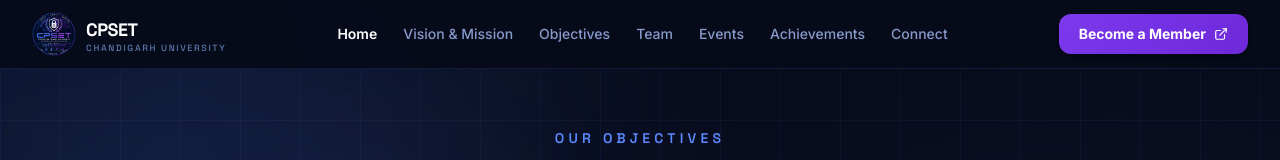
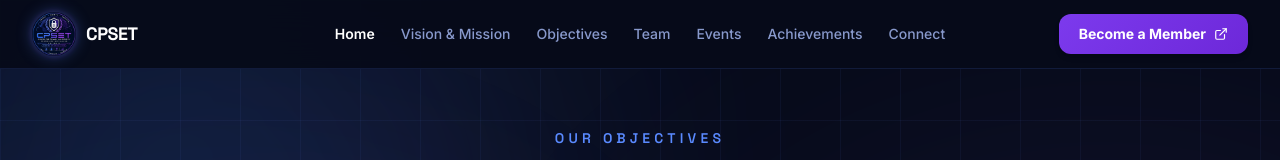
Before and after one commit to Pathi-AmanPal/CPSET, a Next.js app: page /objectives in a window 1280 px wide. Shown: the top 160 px of the page. Built offline with nearby package versions, Linux system fonts and the light colour scheme.

Commit message:
feat: navbar layout - logo left CTA right logo glow remove CU label

```diff
--- a/components/sections/Hero.tsx
+++ b/components/sections/Hero.tsx
@@ -6,7 +6,6 @@ import {
   ArrowDown,
   ExternalLink,
   Lock,
-  Shield,
   Cpu,
   Network,
   Lightbulb,
@@ -17,6 +16,7 @@ import {
   Trophy,
 } from "lucide-react";
 import Link from "next/link";
+import Image from "next/image";
 
 const leftCards = [
   {
@@ -173,31 +173,28 @@ export default function Hero() {
       {/* ── Center overlay content (on top of globe) ── */}
       <div className="relative z-10 flex flex-col items-center justify-center min-h-screen px-4 text-center pt-20 pb-24">
 
-        {/* Shield icon above label */}
+        {/* CPSET Logo above headline */}
         <motion.div
-          className="mb-3 p-3 rounded-2xl backdrop-blur-sm"
-          style={{
-            background: "rgba(100, 130, 255, 0.10)",
-            border: "1px solid rgba(120, 160, 255, 0.30)",
-            boxShadow: "0 0 20px rgba(100, 140, 255, 0.20)",
-          }}
+          className="mb-5 relative"
           initial={{ opacity: 0, y: -10 }}
           animate={{ opacity: 1, y: 0 }}
           transition={{ duration: 0.5 }}
         >
-          <Shield className="w-6 h-6" style={{ color: "#90B4FF" }} strokeWidth={1.5} />
+          <div
+            className="relative w-24 h-24 mx-auto"
+            style={{
+              filter: "drop-shadow(0 0 18px rgba(90,138,255,0.50)) drop-shadow(0 0 8px rgba(130,80,255,0.35))",
+            }}
+          >
+            <Image
+              src="/logo.png"
+              alt="CPSET Logo"
+              fill
+              className="object-contain"
+              priority
+            />
+          </div>
         </motion.div>
-
-        {/* Institution label */}
-        <motion.p
-          className="font-semibold text-xs uppercase tracking-[0.3em] mb-5"
-          style={{ color: "#7A9ACC" }}
-          initial={{ opacity: 0 }}
-          animate={{ opacity: 1 }}
-          transition={{ duration: 0.5, delay: 0.1 }}
-        >
-          Chandigarh University
-        </motion.p>
 
         {/* Headline — white to lavender gradient */}
         <motion.h1
--- a/components/sections/Navbar.tsx
+++ b/components/sections/Navbar.tsx
@@ -65,15 +65,22 @@ export default function Navbar() {
         }}
       >
         <div className="max-w-7xl mx-auto px-4 sm:px-6 lg:px-8">
-          <div className="flex items-center justify-between h-16 md:h-[68px]">
-            {/* Logo with institution subtitle */}
+          <div className="flex items-center h-16 md:h-[68px]">
+
+            {/* ── Left: Logo + CPSET ── */}
             <a
               href="#hero"
               onClick={(e) => handleNavClick(e, "#hero")}
-              className="flex items-center gap-2.5 group cursor-pointer"
+              className="flex items-center gap-2.5 group cursor-pointer shrink-0"
             >
-              {/* CPSET Logo image */}
-              <div className="relative w-11 h-11 shrink-0 group-hover:scale-105 transition-transform duration-200">
+              {/* Glow ring + logo image */}
+              <div
+                className="relative w-11 h-11 shrink-0 group-hover:scale-105 transition-transform duration-200 rounded-full"
+                style={{
+                  background: "radial-gradient(circle, rgba(90,138,255,0.30) 0%, rgba(130,80,255,0.18) 50%, transparent 75%)",
+                  boxShadow: "0 0 16px rgba(90,138,255,0.35), 0 0 6px rgba(130,80,255,0.25)",
+                }}
+              >
                 <Image
                   src="/logo.png"
                   alt="CPSET Logo"
@@ -82,16 +89,11 @@ export default function Navbar() {
                   priority
                 />
               </div>
-              <div className="flex flex-col leading-none">
-                <span className="font-heading font-bold text-lg tracking-tight" style={{ color: "#FFFFFF" }}>CPSET</span>
-                <span className="font-heading font-medium text-[9px] tracking-[0.18em] uppercase" style={{ color: "#5A7AAA" }}>
-                  Chandigarh University
-                </span>
-              </div>
+              <span className="font-heading font-bold text-lg tracking-tight" style={{ color: "#FFFFFF" }}>CPSET</span>
             </a>
 
-            {/* Desktop nav */}
-            <div className="hidden lg:flex items-center gap-0.5">
+            {/* ── Center: Nav links (absolutely centered) ── */}
+            <div className="hidden lg:flex items-center gap-0.5 absolute left-1/2 -translate-x-1/2">
               {links.map((link) => {
                 const active = activeSection === link.href;
                 return (
@@ -100,9 +102,7 @@ export default function Navbar() {
                     href={link.href}
                     onClick={(e) => handleNavClick(e, link.href)}
                     className={`px-3 py-2 text-sm font-medium transition-all duration-200 cursor-pointer relative ${
-                      active
-                        ? "font-semibold"
-                        : ""
+                      active ? "font-semibold" : ""
                     }`}
                     style={{ color: active ? "#FFFFFF" : "#8899CC" }}
                     onMouseEnter={e => { if (!active) (e.currentTarget as HTMLElement).style.color = "#C4D0FF"; }}
@@ -121,9 +121,8 @@ export default function Navbar() {
               })}
             </div>
 
-            {/* Navbar CTA + Mobile toggle */}
-            <div className="flex items-center gap-3">
-              {/* Become a Member button — desktop only */}
+            {/* ── Right: CTA + Mobile toggle ── */}
+            <div className="flex items-center gap-3 ml-auto">
               <a
                 href="#connect"
                 onClick={(e) => handleNavClick(e, "#connect")}
@@ -146,6 +145,7 @@ export default function Navbar() {
                 {mobileOpen ? <X className="w-5 h-5" /> : <Menu className="w-5 h-5" />}
               </button>
             </div>
+
           </div>
         </div>
       </motion.nav>
```
